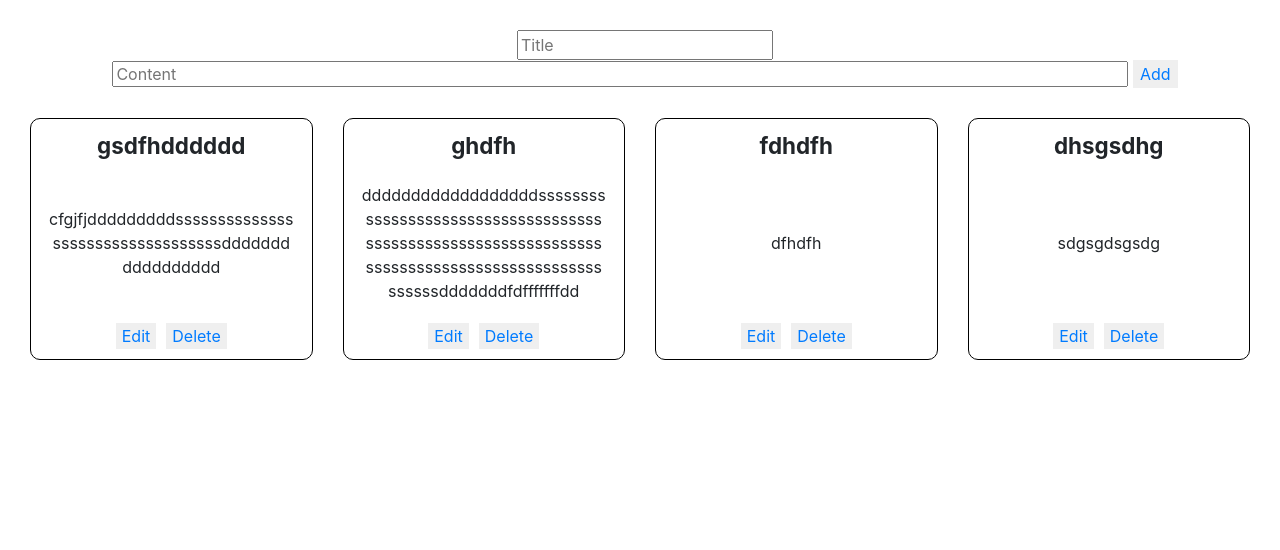
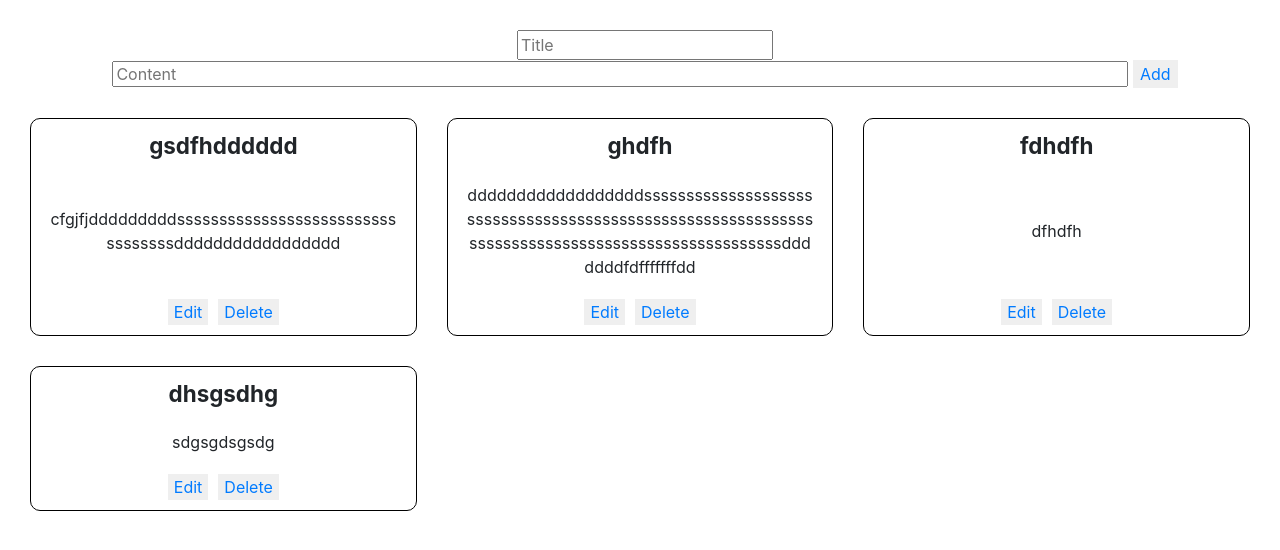
Before and after one commit to KushagraAgarwal525/Notes_App, a Django app: page / in a window 1280 px wide. Shown: the part 62-612 px from the top of the page. Run offline with Django 4.2, Linux system fonts and the light colour scheme; a user stored in the database is signed in; data comes from the database, SQL or seed files in the repository.

Commit message:
Set max columns in grid to 3 and add line breaks in notes

```diff
--- a/notes_app/static/notes_app/styles.css
+++ b/notes_app/static/notes_app/styles.css
@@ -14,7 +14,7 @@ form input[name='content'] {
 
 .notes {
     display: grid;
-    grid-template-columns: repeat(auto-fit, minmax(200px, 1fr));
+    grid-template-columns: repeat(auto-fit, minmax(min(100%/1, max(200px, calc(100% - 60px)/3)), 1fr));
     grid-gap: 30px;
     margin: 30px;
     max-width: 100%;
@@ -47,6 +47,10 @@ form input[name='content'] {
     max-width: 100%;
 }
 
+.note-content {
+    white-space: pre-wrap;
+}
+
 .note-actions {
     display: flex;
     justify-content: center;
```
